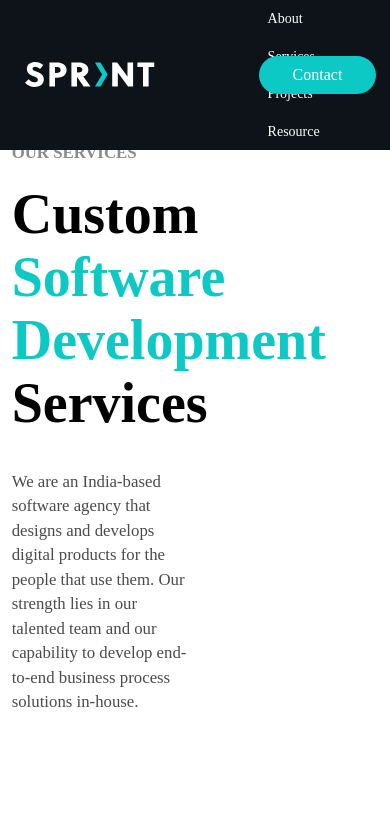
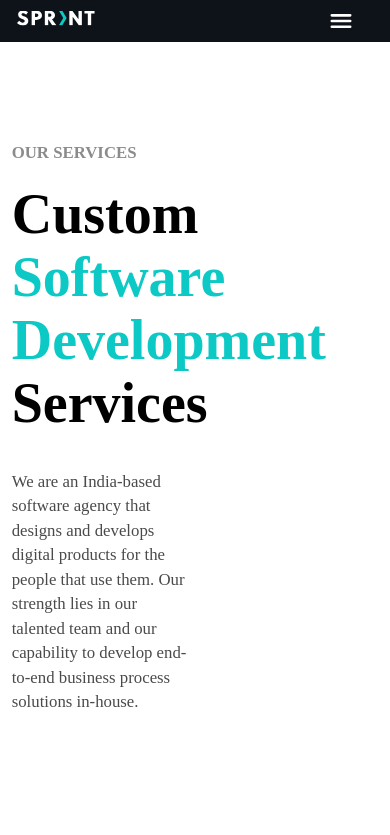
Before and after one commit to AnkushTri/sprintDigital, a React (Vite) app in the folder client/: page /services in a window 390 px wide. Shown: the top 835 px of the page. Built offline with nearby package versions, Linux system fonts and the light colour scheme.

Commit message:
Navbar functionality in mobile

```diff
--- a/client/src/Components/AboutUs/AboutUs.jsx
+++ b/client/src/Components/AboutUs/AboutUs.jsx
@@ -24,7 +24,7 @@ const AboutUs = () => {
   ]
 
   return (
-    <div className="w-[100%] py-[15%] px-[2%] xsm:px-[5%]">
+    <div className="w-[100%] py-[5%] px-[2%] xsm:px-[5%]">
       <div className="w-[60%] xsm:w-[100%]">
         <h3 className=" text-[#464652] text-[1.2rem] uppercase">About Us</h3>
         <h1 className="text-[4rem] font-extrabold leading-[4.5rem]  my-5 xsm:leading-[4rem] text-[3.2rem]">
--- a/client/src/Components/NavBar/NavBar.css
+++ b/client/src/Components/NavBar/NavBar.css
@@ -1,29 +1,37 @@
 .navbar {
     display: flex;
     justify-content: space-between;
-    gap: 2rem;
+    align-items: center;
+    gap: 1rem;
     background-color: #0d1318;
     margin: 0 auto;
-    padding: 2% 2%;
+    padding: 10px 10px;
     width: 100%;
     position: fixed;
     z-index: 999;
 }
 .log
 {
-    margin: auto;
+    margin:auto;
     margin-left:1.2rem;
+    position: absolute;
+    top: 50%;
+    transform: translateY(-50%);
+    left: 0;
+
 }
 .components
 {
     display: flex;
     justify-content: space-between;
-    margin: 0 auto;
+     align-items: center;
+    margin: 1rem auto 1rem auto;
     list-style: none;
 }
 
 .components ul {
     display: flex;
+    align-items: center;
     list-style: none;
     padding: 0;
     margin: auto;
@@ -47,12 +55,6 @@
     padding: 10px 15px;
     position: relative;
 }
-@media (max-width:768px){
-    .components ul li a{
-    padding: 0px;
-    }
-}
-
 .components ul li:not(:last-child) a::after {
     content: '';
     position: absolute;
@@ -67,6 +69,39 @@
     background-color: #918888;
 }
 
+@media (max-width:768px){
+    .navbar {
+        padding: 1.5rem 0;
+        font-size: 1.8rem;
+}
+    .components ul li a{
+    padding: 0px;
+    }
+    .components ul li:not(:last-child) a::after {
+    content: '';
+    margin: 4px auto;
+    bottom: 2px;
+    left: 0%;
+    top: 65%;
+    width: 100%;
+    height: 2px;
+    transition: background-color 0.3s ease;
+}
+.components ul {
+   margin-top: 15%;
+}
+
+.components ul li {
+
+}
+.dropdown-menu{
+    font-size: 1.2rem;
+    margin-left: 1rem;
+}
+}
+
+
+
 .btn {
     display: flex-end;
     color: #ffff;
@@ -78,10 +113,7 @@
     padding: 0.5rem 1rem;
 }
 
-.navbar {
-    background-color: #0d1318;
-    transition: background-color 0.3s ease;
-}
+
 
 .navbar.scrolled {
     background-color: white;
@@ -114,3 +146,10 @@
     background-color: #080808;
     animation: borderAnimation 2s infinite ease-in all;
 }
+.menu{
+    color: white;
+    font-size: 3.5rem;
+}
+.navbar.scrolled .menu{
+    color: black;
+}
--- a/client/src/Components/NavBar/NavBar.jsx
+++ b/client/src/Components/NavBar/NavBar.jsx
@@ -2,6 +2,8 @@ import React from "react";
 import { useState } from "react";
 import "./NavBar.css";
 import { Link } from "react-router-dom";
+import { IoMdClose } from "react-icons/io";
+import { IoMenu } from "react-icons/io5";
 
 const NavBar = () => {
   window.addEventListener("scroll", function () {
@@ -13,7 +15,12 @@ const NavBar = () => {
     }
   });
 
+   const [openMenu, setOpenMenu] = useState(false);
   const [isOpen, setIsOpen] = useState(false);
+
+  const handleClick = () => {
+       setOpenMenu(!openMenu);
+     };
 
   const toggleMenu = () => {
     setIsOpen(!isOpen);
@@ -21,14 +28,15 @@ const NavBar = () => {
 
   return (
     <nav>
-      <div className="navbar xsm:w-[100vw]">
-        <div className="log">
+      <div className="navbar xsm:w-[100vw] flex-col">
+        <div className="log xsm:top-5 w-[20%]">
           <a href="/">
             <img src="logos/sprint.svg" alt="sprint" />
           </a>
         </div>
-        <div className="components">
-          <ul className="xsm:flex-col">
+        {/* desktop */}
+        <div className="components xsm:hidden">
+          <ul className="xsm:hidden">
             <li>
               <Link to="/about">About</Link>
             </li>
@@ -56,11 +64,80 @@ const NavBar = () => {
               </div>
             </li>
           </ul>
+          <button className="btn xsm:w-[30%] mx-auto self-start absolute right-4 top-[50%] translate-y-[-50%] xsm:hidden">
+            {" "}
+            <Link to="/contact">Contact</Link>
+          </button>
         </div>
-        <button className="btn xsm:w-[30%] mx-auto self-start absolute right-4 top-[50%] translate-y-[-50%] ">
-          {" "}
-          <Link to="/contact">Contact</Link>
-        </button>
+
+        {openMenu && (
+          <div className="components hidden xsm:block h-[100vh] uppercase">
+            <ul className="hidden flex xsm:flex-col block">
+              <li>
+                <Link to="/home" onClick={handleClick}>
+                  Home
+                </Link>
+              </li>
+              <li>
+                <Link to="/about" onClick={handleClick}>
+                  About
+                </Link>
+              </li>
+              <li>
+                <Link to="/services" onClick={handleClick}>
+                  Services
+                </Link>
+              </li>
+              <li>
+                <Link to="/projects" onClick={handleClick}>
+                  Projects
+                </Link>
+              </li>
+              <li>
+                <Link to="/contact" onClick={handleClick}>
+                  Contact
+                </Link>
+              </li>
+              <li onMouseEnter={toggleMenu} onMouseLeave={toggleMenu}>
+                <div className="dropdown text-white relative">
+                  <button
+                    className="dropdown-toggle uppercase"
+                    onClick={toggleMenu}
+                  >
+                    Resource
+                  </button>
+                  {isOpen && (
+                    <div className="dropdown-menu absolute left-[-1rem] z-[999] bg-black px-4 py-2  hover:border-b-black uppercase">
+                      <Link to="/articles">
+                        <option
+                          className="hover:border-b-2 my-3"
+                          onClick={handleClick}
+                        >
+                          Articles
+                        </option>
+                      </Link>
+                      <Link to="/calculate">
+                        <option
+                          className=" hover:border-b-2"
+                          onClick={handleClick}
+                        >
+                          Calculate
+                        </option>
+                      </Link>
+                    </div>
+                  )}
+                </div>
+              </li>
+            </ul>
+          </div>
+        )}
+
+        <div
+          className="menu hidden xsm:block absolute right-10 text-[2rem] top-2 transition ease-in-out delay-200"
+          onClick={handleClick}
+        >
+          {openMenu ? <IoMdClose /> : <IoMenu />}
+        </div>
       </div>
     </nav>
   );
--- a/client/src/Components/Services/Services.jsx
+++ b/client/src/Components/Services/Services.jsx
@@ -77,7 +77,7 @@ const Services = () => {
           bring real value to businesses and help them achieve their goals.
         </p>
       </div>
-      <div className="service_type pt-12 xsm:flex-col ">
+      <div className="service_type pt-[15%] xsm:flex-col">
         {
             services.map((el)=>{
                return <div className="ser" key={el}>
--- a/client/src/Components/Works/Works.jsx
+++ b/client/src/Components/Works/Works.jsx
@@ -4,12 +4,12 @@ const Works = () => {
   return (
     <div>
       {/* first  row */}
-      <div className="flex items-center shadow-lg py-[8rem] my-12 xsm:my-[-5%] flex-col pb-[-10%]">
+      <div className="flex items-center shadow-lg py-[2rem] my-12 xsm:my-[-5%] pb-[-10%]">
         <div className="flex-1 relative my-12">
           <img
             src="images/snap-phone.png"
             alt="phone"
-            className="w-[60%] mx-auto xsm:w-[50%]"
+            className="w-[65%] mx-auto aspect-[1/1.5] xsm:w-[50%]"
           />
           <img
             src="logos/snap-arrow-left.svg"
@@ -45,7 +45,7 @@ const Works = () => {
       </div>
 
       {/* second  row */}
-      <div className="flex items-center my-12 shadow-lg py-[8rem] xsm:my-[-5%] flex-col pb-[-10%]">
+      <div className="flex items-center my-12 shadow-lg py-[8rem] xsm:my-[-5%]  pb-[-10%]">
         <div className="w-[50%] relative order-2 xsm:order-1 w-full mt-[15%]">
           <img
             src="images/rochele.png"
@@ -105,7 +105,7 @@ const Works = () => {
       </div>
 
       {/* Third row */}
-      <div className="flex items-center my-12 shadow-lg py-[8rem] xsm:my-[-5%] flex-col pb-[-10%]">
+      <div className="flex items-center my-12 shadow-lg py-[8rem] xsm:my-[-5%] pb-[-10%]">
         <div className="relative ">
           <img
             src="images/goturf-hero-min.png"
```
